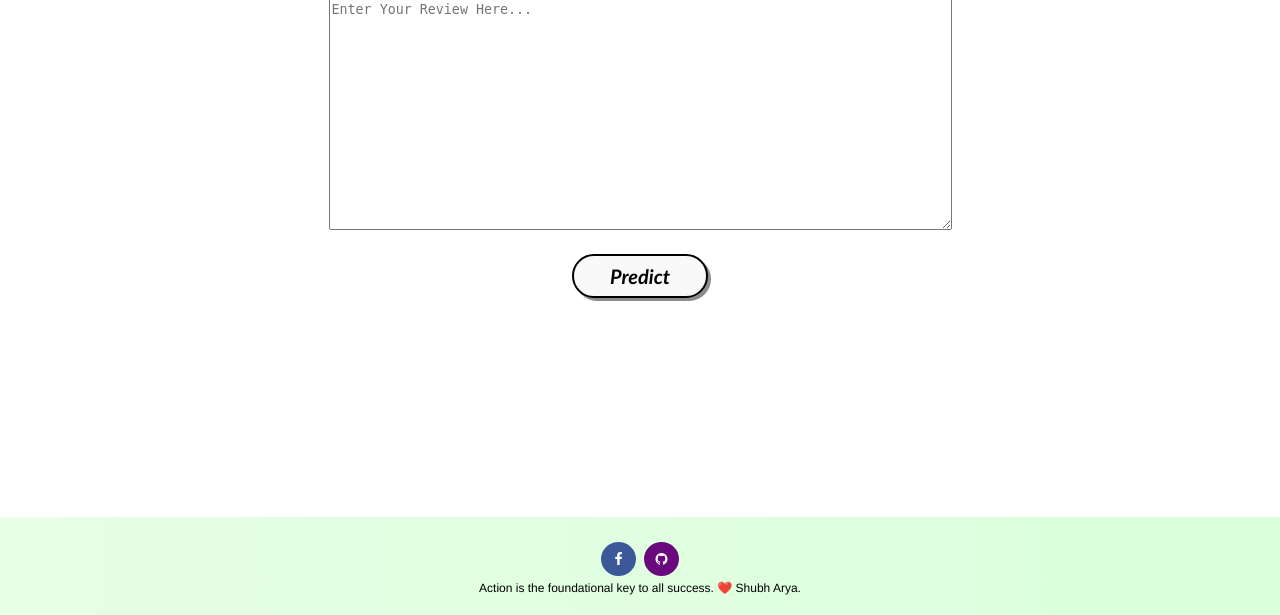
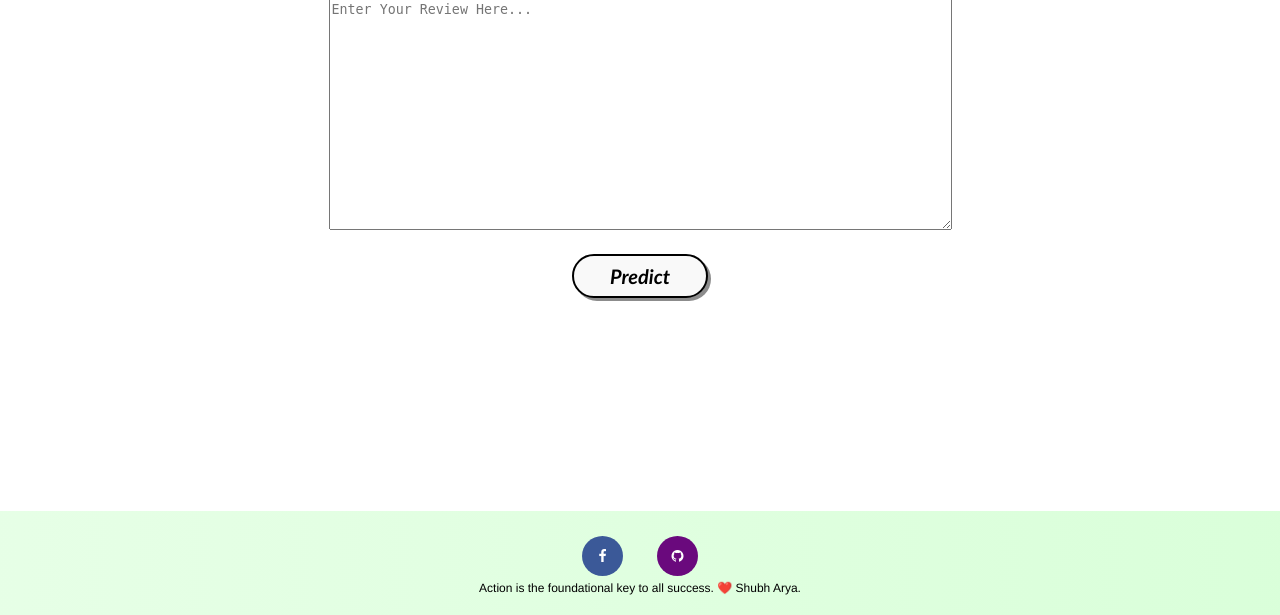
Before and after one commit to shubh-learner/ML---Natural-Language-Processing, a Flask app: page / in a window 1280 px wide. Shown: the part 185-800 px from the top of the page. Run offline with Flask 2, Linux system fonts and the light colour scheme; parts of the project's set-up code (start-up, migrations or seed data) failed here and were passed over; some web fonts are replaced.

Commit message:
updated margins

```diff
--- a/static/styles.css
+++ b/static/styles.css
@@ -95,12 +95,12 @@ body{
 }
 
 .fa {
-  padding: 10px;
+  padding: 13px;
   font-size: 15px;
   width: 15px;
   text-align: center;
   text-decoration: none;
-  margin: 5px 2px;
+  margin: 5px 15px;
   border-radius: 50%;
 }
 
```
Also changed, not shown: app.py (line endings or trailing spaces).
